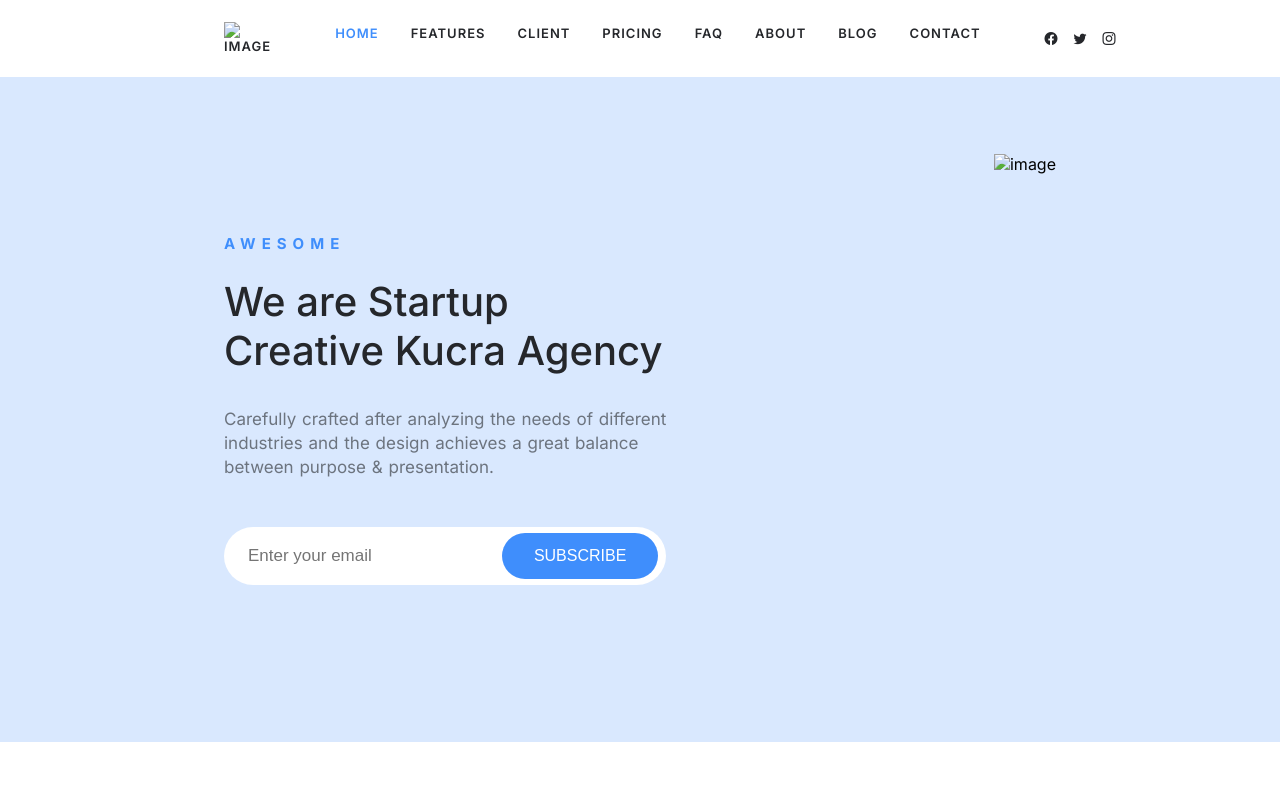
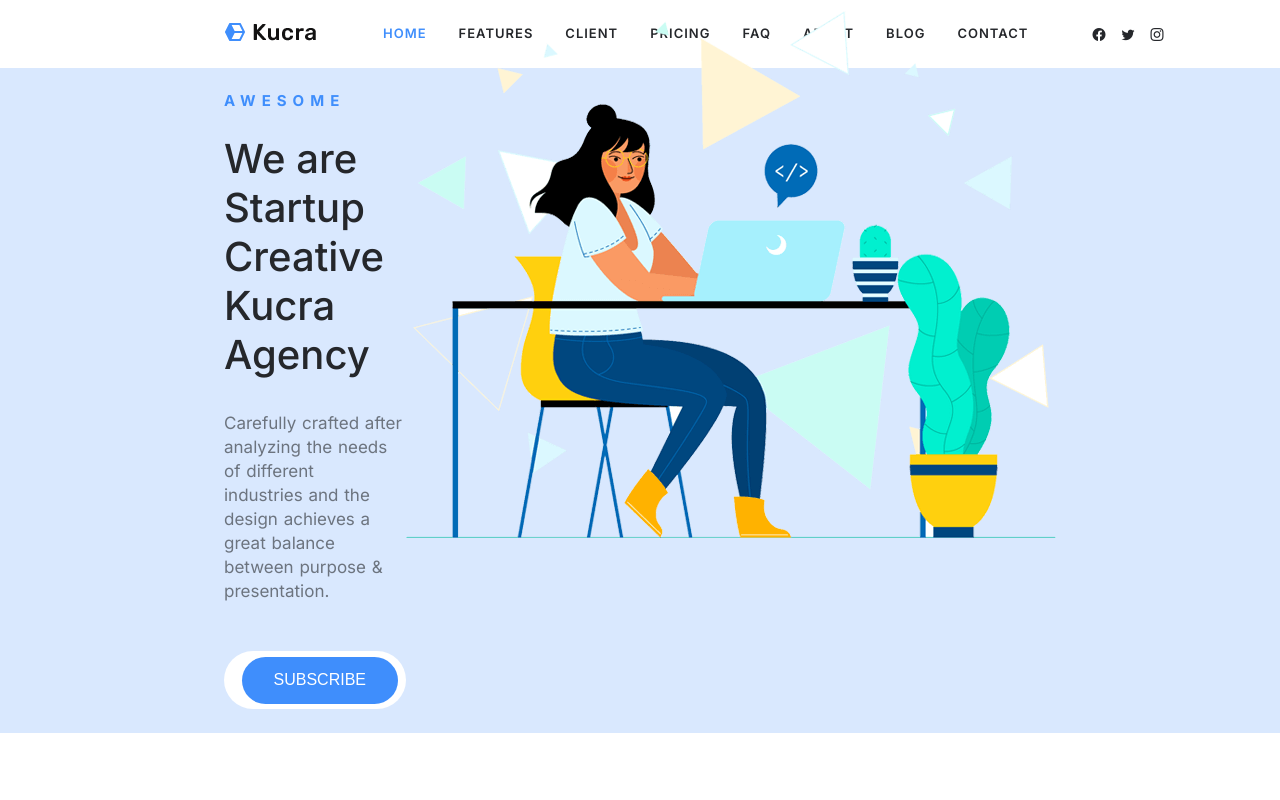
Before and after one commit to hasan-myoffice2/Kucra-Web-Project, a website: page index.html in a window 1280 px wide. Shown: the top 800 px of the page. Drawn offline with nearby package versions, Linux system fonts and the light colour scheme; files that its build step writes are made by us from their sources; the site is published under a folder, as on GitHub Pages, so addresses that start at the root find nothing.

Commit message:
picture-added

```diff
--- a/index.html
+++ b/index.html
@@ -14,7 +14,7 @@
     <nav>
         <div class="container">
             <div class="nav-container">
-                <a class="brand-logo" href="#"><img src="/assets/image/brand-logo.png" alt="image"></a>
+                <a class="brand-logo" href="#"><img src="./assets/image/brand-logo.png" alt="image"></a>
                 <div class="nav-items">
                     <ul>
                         <li><a href="#">Home</a></li>
@@ -56,7 +56,7 @@
                     </div>
                 </div>
                 <div class="right-aria">
-                    <img src="/assets/image/home1.png" alt="image">
+                    <img src="./assets/image/home1.png" alt="image">
                 </div>
             </div>
         </div>
```
